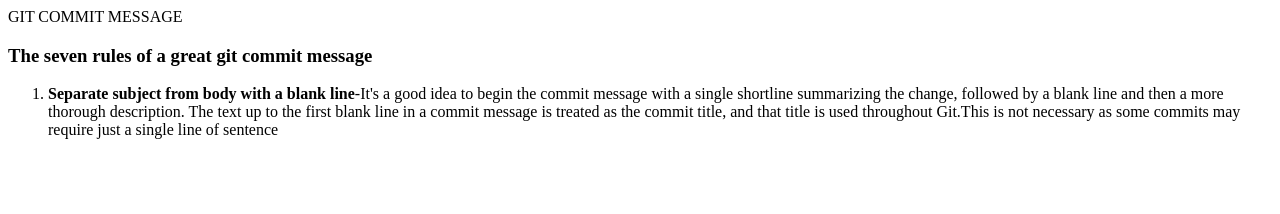
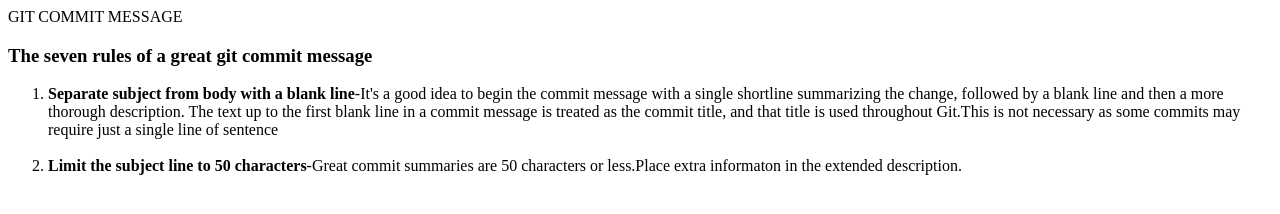
Before and after one commit to nitaryn/Git-commit-messages, a plain HTML site: page index.html in a window 1280 px wide. Drawn offline with Linux system fonts and the light colour scheme.

Commit message:
Second rule for a great git commit message

```diff
--- a/index.html
+++ b/index.html
@@ -4,8 +4,9 @@
 <body>
     <h3>The seven rules of a great git commit message</h3>
     <ol>
-    <li> <b>Separate subject from body with a blank line</b>-It's a good idea to begin the commit message with a single shortline summarizing the change, followed by a blank line and then a more thorough description. The text up to the first blank line in a commit message is treated as the commit title, and that title is used throughout Git.This is not necessary as some commits may require just a single line of sentence</li>
-    </ol>
+    <li> <b>Separate subject from body with a blank line</b>-It's a good idea to begin the commit message with a single shortline summarizing the change, followed by a blank line and then a more thorough description. The text up to the first blank line in a commit message is treated as the commit title, and that title is used throughout Git.This is not necessary as some commits may require just a single line of sentence</li><br>
+<li><b>Limit the subject line to 50 characters</b>-Great commit summaries are 50 characters or less.Place extra informaton in the extended description. </li>
+   </ol>
 
 
     </body>
```
